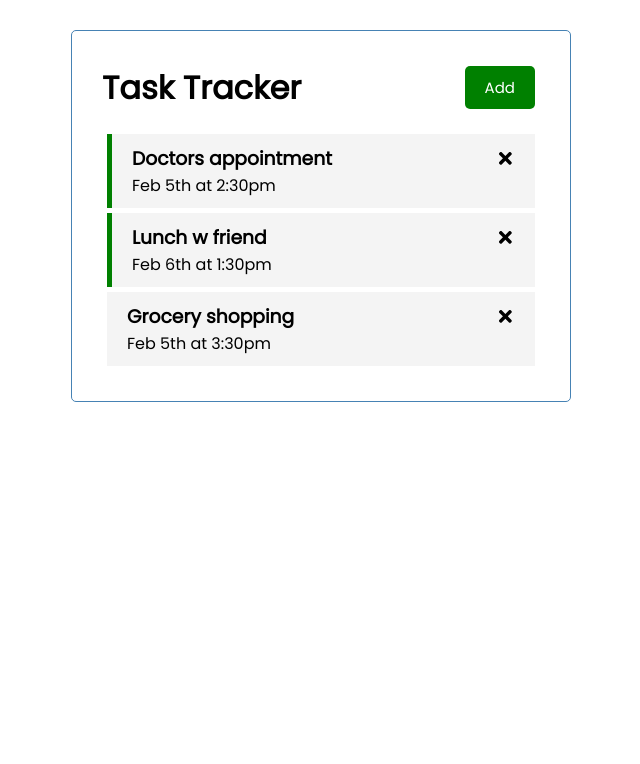
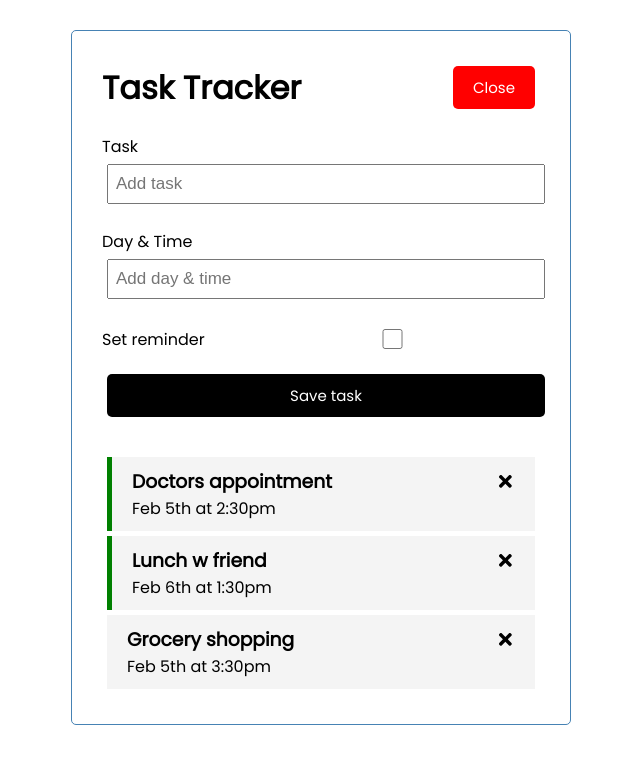
Before and after one commit to tash1207/react-task-tracker, a React (Create React App) app: page / in a window 1280 px wide. Both pictures are taken after a click on the button "Add". Shown: the top 764 px of the page, without its empty margins (319-959 px from the left). Built offline with nearby package versions, Linux system fonts and the light colour scheme.

Commit message:
Implement add task functionality

```diff
--- a/src/App.js
+++ b/src/App.js
@@ -1,8 +1,10 @@
 import { useState } from 'react'
+import AddTask from './components/AddTask'
 import Header from './components/Header'
 import Tasks from './components/Tasks'
 
 function App() {
+  const [showAddTask, setShowAddTask] = useState(false);
   const [tasks, setTasks] = useState([
   {
     id: 1,
@@ -23,22 +25,34 @@ function App() {
     reminder: false,
   }
   ]
-  )
+  );
+
+  // Add Task
+  const addTask = (task) => {
+    const id = Math.floor(Math.random() * 10000) + 1;
+    const newTask = { id, ...task };
+    setTasks([...tasks, newTask]);
+  };
 
   // Delete Task
   const deleteTask = (id) => {
     setTasks(tasks.filter((task) => task.id !== id));
-  }
+  };
 
   // Toggle Reminder
   const toggleReminder = (id) => {
     setTasks(tasks.map((task) =>
       task.id === id ? {...task, reminder: !task.reminder} : task));
-  }
+  };
+
+  const onClick = () => {
+    setShowAddTask(!showAddTask);
+  };
 
   return (
     <div className="container">
-      <Header />
+      <Header onButtonClick={onClick} showAdd={showAddTask} />
+      {showAddTask && <AddTask onAdd={addTask} />}
       {tasks.length > 0 ?
         <Tasks tasks={tasks}
           onDeleteTask={deleteTask}
--- /dev/null
+++ b/src/components/AddTask.js
@@ -0,0 +1,59 @@
+import { useState } from 'react'
+
+const AddTask = ({ onAdd }) => {
+	const [text, setText] = useState('');
+	const [day, setDay] = useState('');
+	const [reminder, setReminder] = useState(false);
+
+	const onSubmit = (e) => {
+		e.preventDefault();
+
+		if (!text) {
+			alert('Please add a task');
+			return;
+		}
+
+		onAdd({ text, day, reminder });
+
+		setText('');
+		setDay('');
+		setReminder(false);
+	}
+
+	return (
+		<form className='add-form' onSubmit={onSubmit}>
+		  <div className='form-control'>
+		    <label>Task</label>
+		    <input
+		      type='text'
+		      placeholder='Add task'
+		      value={text}
+		      onChange={(e) => setText(e.target.value)}
+		    />
+		  </div>
+		  <div className='form-control'>
+		    <label>Day & Time</label>
+		    <input
+		      type='text'
+		      placeholder='Add day & time'
+		      value={day}
+		      onChange={(e) => setDay(e.target.value)}
+		    />
+		  </div>
+		  <div className='form-control form-control-check'>
+		    <label>Set reminder</label>
+		    <input
+		      type='checkbox'
+		      checked={reminder}
+		      value={reminder}
+		      onChange={(e) => setReminder(e.currentTarget.checked)}
+		    />
+		  </div>
+
+		  <input className='btn btn-block'
+		    type='submit' value='Save task' />
+		</form>
+		)
+}
+
+export default AddTask;
--- a/src/components/Button.js
+++ b/src/components/Button.js
@@ -1,13 +1,12 @@
-const Button = ({ text }) => {
-	const onClick = () => {
-		console.log('click');
-	};
-
+const Button = ({ text, color, onClick }) => {
 	return (
-		<button className='btn' onClick={onClick}>
+		<button
+		  className='btn'
+		  style={{ backgroundColor : color }}
+		  onClick={onClick}>
 		  {text}
 		</button>
 		);
 }
 
-export default Button
+export default Button;
--- a/src/components/Header.js
+++ b/src/components/Header.js
@@ -1,16 +1,17 @@
 import Button from './Button'
 import PropTypes from 'prop-types'
 
-const Header = ({ title }) => {
+const Header = ({ title, onButtonClick, showAdd }) => {
 	return (
 		<header className='header'>
 		  <h1>{title}</h1>
-		  <Button text='Add' />
+		  <Button
+		    text={showAdd ? 'Close' : 'Add'}
+		    color={showAdd ? 'red' : 'green'}
+		    onClick={onButtonClick} />
 		</header>
 		);
 }
-
-export default Header;
 
 Header.defaultProps = {
 	title: 'Task Tracker',
@@ -19,3 +20,5 @@ Header.defaultProps = {
 Header.propTypes = {
 	title: PropTypes.string.isRequired,
 }
+
+export default Header;
--- a/src/components/Task.js
+++ b/src/components/Task.js
@@ -15,4 +15,4 @@ const Task = ({ task, onDelete, onToggleReminder }) => {
 		)
 }
 
-export default Task
+export default Task;
--- a/src/components/Tasks.js
+++ b/src/components/Tasks.js
@@ -12,4 +12,4 @@ const Tasks = ({ tasks, onDeleteTask, onToggleReminder }) => {
 		);
 }
 
-export default Tasks
+export default Tasks;
--- a/src/index.css
+++ b/src/index.css
@@ -28,7 +28,7 @@ body {
 }
 
 .btn {
-  background-color: rgb(0,128,0);
+  background-color: #000;
   border: none;
   border-radius: 5px;
   color: #fff;
@@ -46,11 +46,11 @@ body {
 }
 
 .btn:hover {
-  background-color: rgba(0, 128, 0, 0.8);
+  transform: scale(0.99);
 }
 
 .btn:active {
-  background-color: rgba(0, 128, 0, 0.5);
+  transform: scale(1.1);
 }
 
 .btn-block {
@@ -74,3 +74,43 @@ body {
   display: flex;
   justify-content: space-between;
 }
+
+.add-form {
+  margin-bottom: 40px;
+}
+
+.form-control {
+  margin: 20px 0;
+}
+
+.form-control label {
+  display: block;
+}
+
+.form-control input {
+  font-size: 17px;
+  height: 40px;
+  margin: 5px;
+  padding: 3px 7px;
+  width: 100%;
+}
+
+.form-control-check {
+  align-items: center;
+  display: flex;
+  justify-content: space-between;
+}
+
+.form-control-check label {
+  flex: 1;
+}
+
+.form-control-check input {
+  flex: 2;
+  height: 20px;
+}
+
+footer {
+  margin-top: 30px;
+  text-align: center;
+}
```
